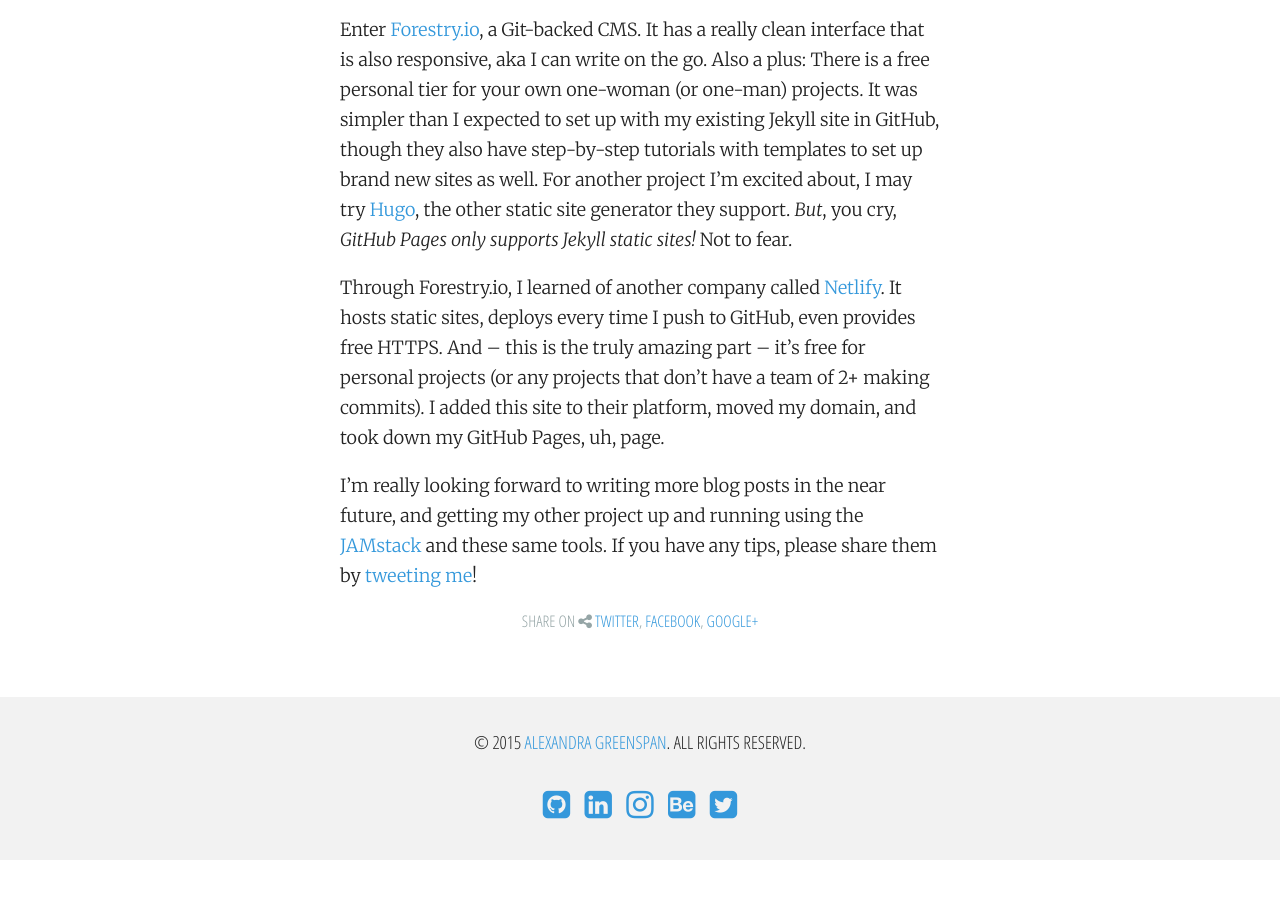
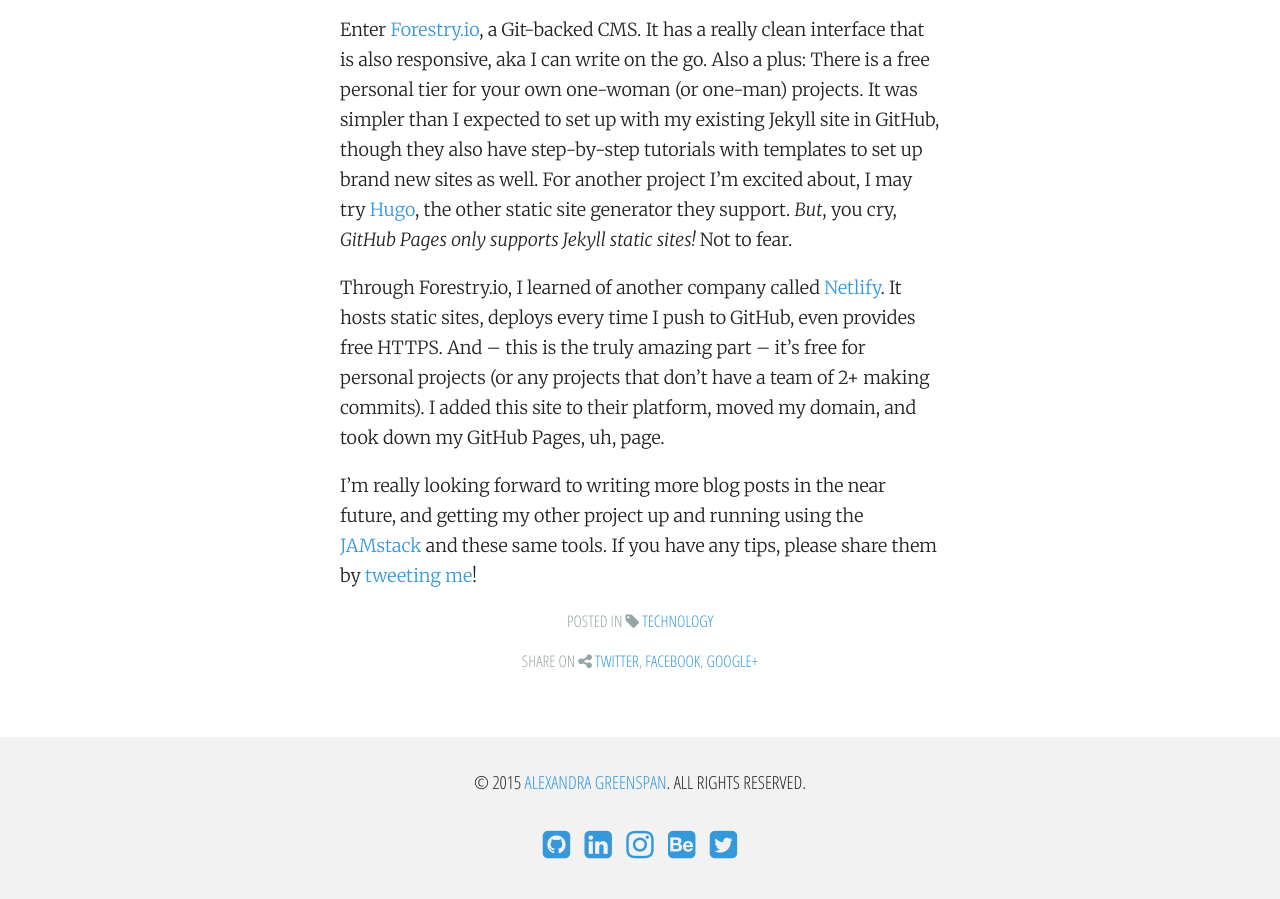
Before and after one commit to alexsg/alexsg, a Jekyll site: the page built from _posts/2018-03-19-the-switch-from-github-pages-to-netlify-forestry-io.md, in a window 1280 px wide and 900 px high, scrolled down 707 px. Built offline with Jekyll 4.4.1, drawn with Linux system fonts in a browser that asks for light colours; nearby versions of some CDN libraries; before the commit the page ends 1567 px from its top, so only the background shows below that.

Commit message:
Update from Forestry.io - 2018-03-19-the-switch-from-github-pages-to-netlify-forestry-io.md

```diff
--- a/_posts/2018-03-19-the-switch-from-github-pages-to-netlify-forestry-io.md
+++ b/_posts/2018-03-19-the-switch-from-github-pages-to-netlify-forestry-io.md
@@ -3,8 +3,10 @@
 layout: post
 date: 2018-03-19 00:00:00 +0000
 published: true
-categories: []
-tags: []
+categories:
+- blog
+tags:
+- technology
 ---
 Well it's been an age since I posted last. But I blame it on the fact that writing a post meant I had to be on my own computer, using a text editor, and then pushing to GitHub so I could host my Jekyll site on GitHub Pages. The past year I was hardly on my own computer. After a day (or five) of working and staring at a screen why would I also want to go on the computer at home? Plus, sometimes I'd actually be more inclined to write on the go, such as with my phone at a coffee shop. Except nope – not that simple. I missed [Ghost](https://ghost.org/ "Ghost.org"), the old blogging platform I used that had everything a girl could want: Markdown formatting; a well-designed, minimal admin interface; mobile blogging abilities; SEO and AMP...sigh...
 
```
